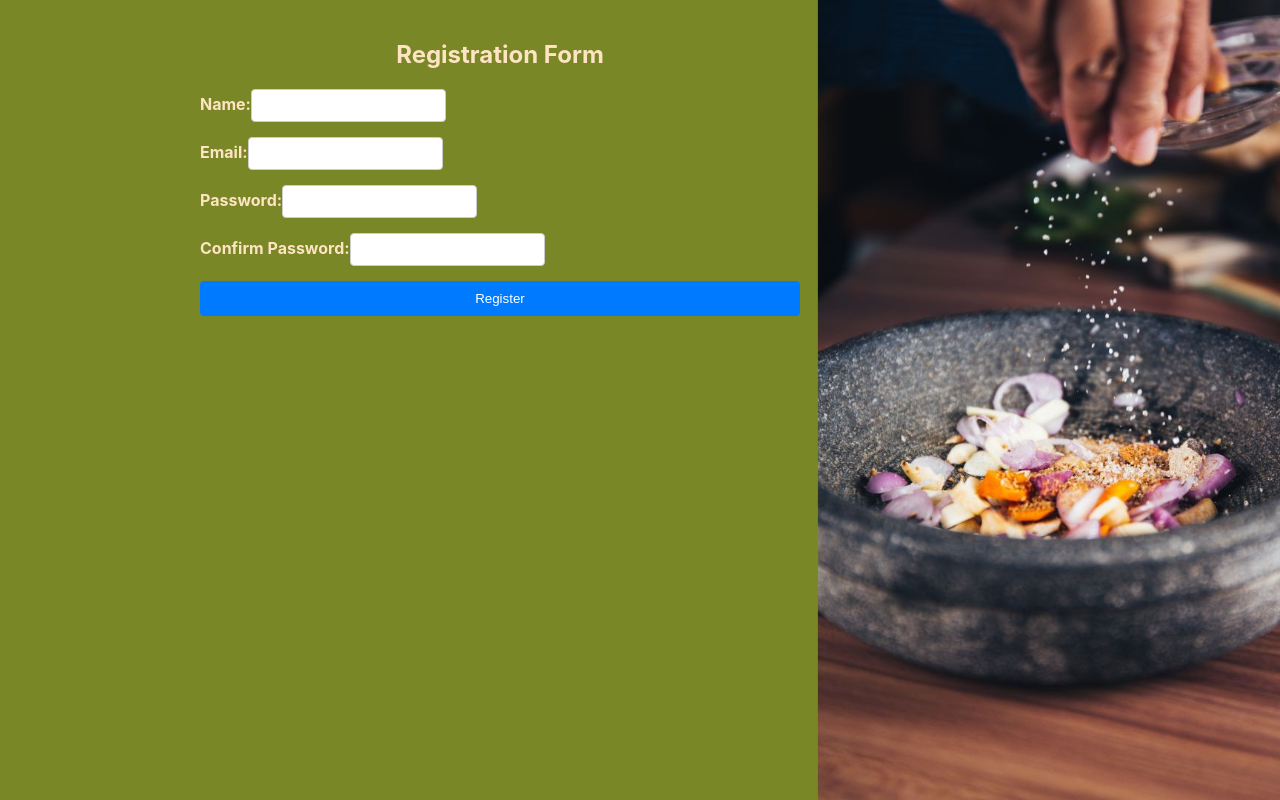
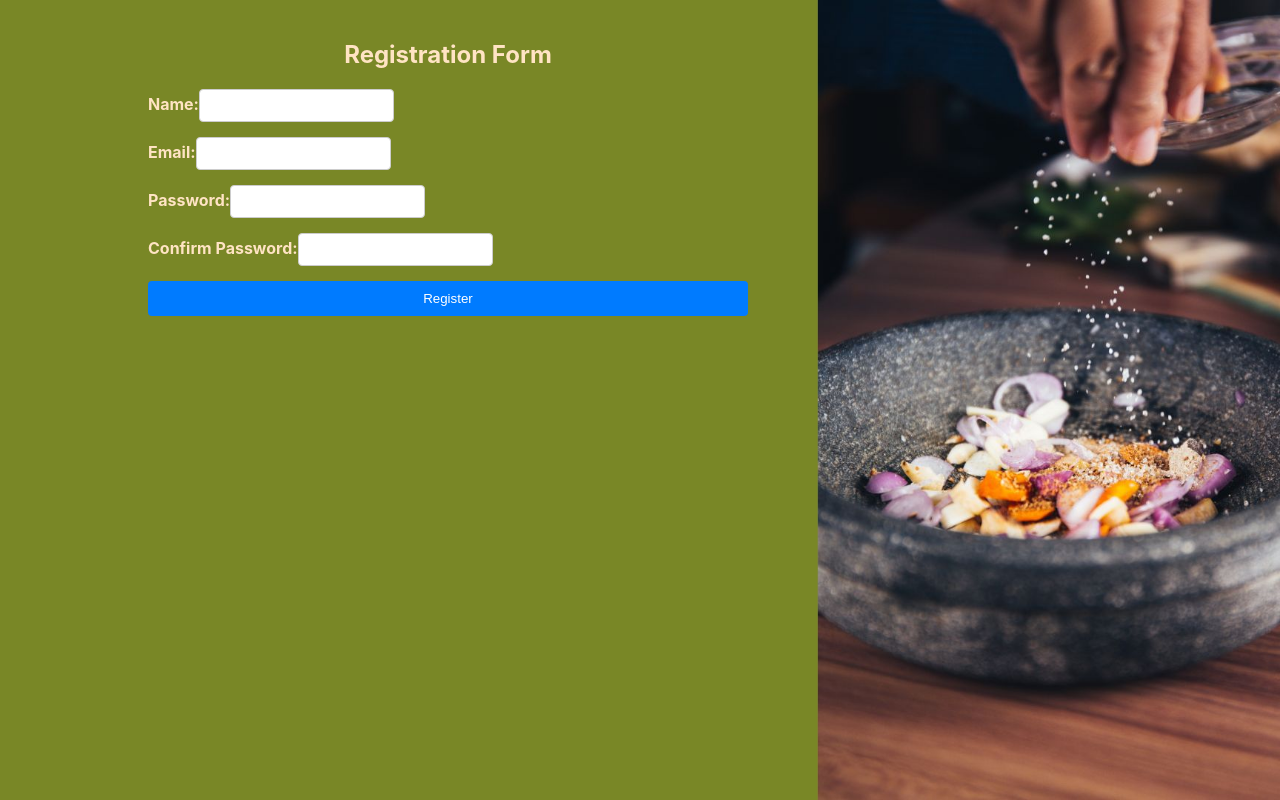
Before and after one commit to HLGitHuber/RecipeHub-Front, a React (Create React App) app in the folder recipe-hub-front/: page /registration in a window 1280 px wide. Built offline with nearby package versions, Linux system fonts and the light colour scheme.

Commit message:
corrected margin

```diff
--- a/recipe-hub-front/src/css/registrationForm.css
+++ b/recipe-hub-front/src/css/registrationForm.css
@@ -2,7 +2,7 @@
     display: flex;
     flex-direction: column;
     max-width: 600px;
-    margin-left: 180px;
+    margin-left: 10%;
     padding: 20px;
     border-radius: 8px;
   }
```
